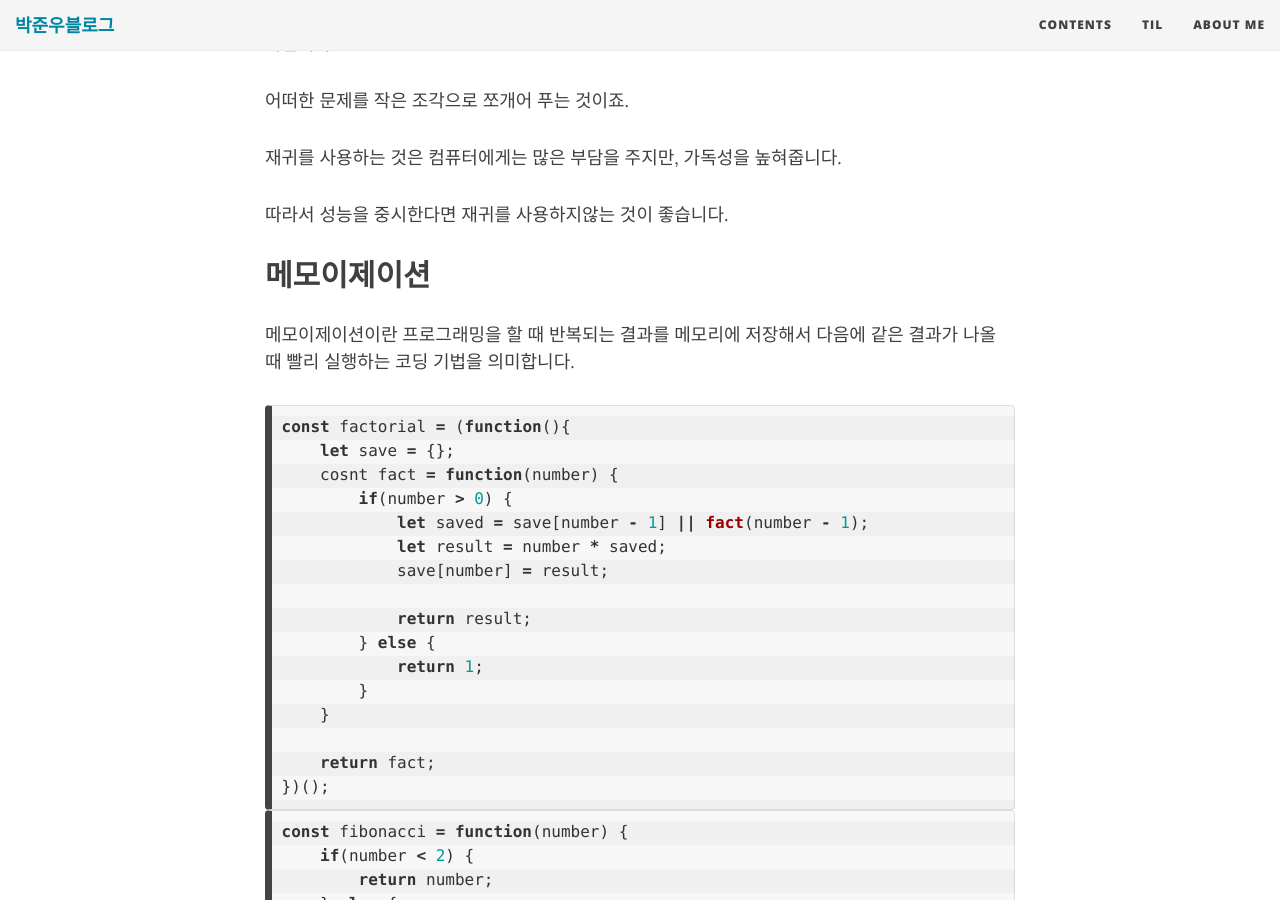
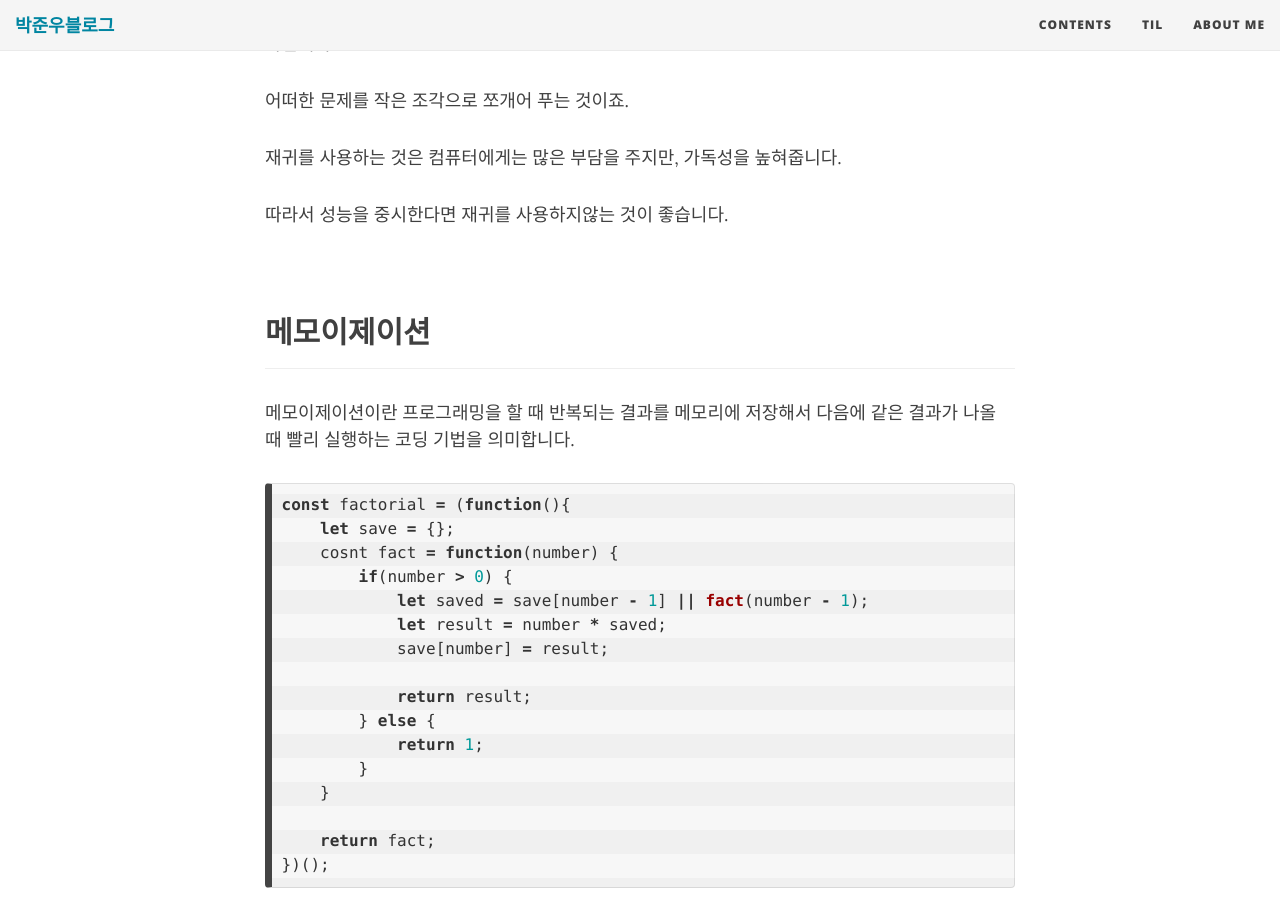
Before and after one commit to JUNWOO45/junwoo45.github.io.archived, a Jekyll site: the page built from _posts/2018-11-27-recursion.md, in a window 1280 px wide and 900 px high, scrolled down 988 px. Built offline with Jekyll 4.4.1, drawn with Linux system fonts in a browser that asks for light colours; nearby versions of some CDN libraries; comment, search, counter and statistics services are not loaded.

Commit message:
가독성 향상

````diff
--- a/_posts/2018-11-27-recursion.md
+++ b/_posts/2018-11-27-recursion.md
@@ -44,7 +44,13 @@ factorial(4);	//24
 
 따라서 성능을 중시한다면 재귀를 사용하지않는 것이 좋습니다.
 
+<br>
+
+
+
 ## 메모이제이션
+
+---
 
 메모이제이션이란 프로그래밍을 할 때 반복되는 결과를 메모리에 저장해서 다음에 같은 결과가 나올 때 빨리 실행하는 코딩 기법을 의미합니다.
 
@@ -66,6 +72,10 @@ const factorial = (function(){
     return fact;
 })();
 ```
+
+<br>
+
+
 
 ```javascript
 const fibonacci = function(number) {
````
